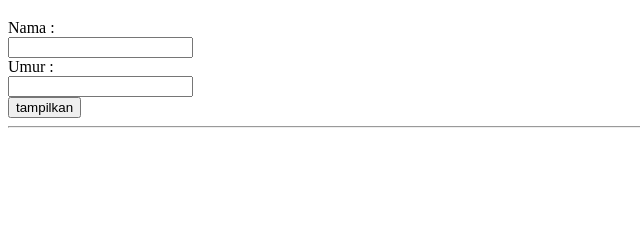
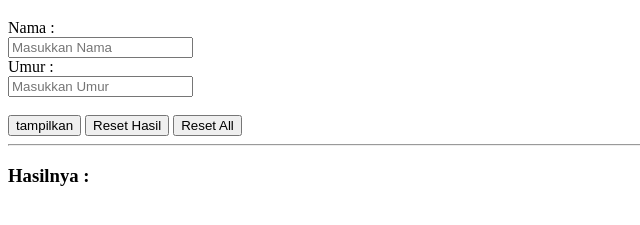
Before and after one commit to ronabumigumilang/input_output.github.io, a plain HTML site: page index.html in a window 1280 px wide. Shown: the part 61-286 px from the top of the page, without its empty margins (0-640 px from the left). Drawn offline with Linux system fonts and the light colour scheme.

Commit message:
project pertama input dan output sederhana(penambahan tombol reset)

```diff
--- a/index.html
+++ b/index.html
@@ -11,13 +11,18 @@
     <h1>Aplikasi Input Output Sederhana</h1>
 
     <label for="">Nama : </label><br>
-    <input type="text" id="nama"><br>
+    <input type="text" id="nama" placeholder="Masukkan Nama" id="input-nama">
+    <br>
 
     <label for="">Umur : </label><br>
-    <input type="text" id="umur"><br>
+    <input type="text" id="umur" placeholder="Masukkan Umur"><br><br>
 
     <button onclick="tampil()">tampilkan</button>
+    <button onclick="reset()">Reset Hasil</button>
+    <button id="resetAllInput">Reset All</button>
     <hr>
+
+    <h3>Hasilnya : </h3>
 
     <div id="output"></div>
     <script src="script.js"></script>
--- a/script.js
+++ b/script.js
@@ -1,8 +1,21 @@
 const output = document.querySelector('#output')
 const nama = document.querySelector('#nama')
 const umur = document.querySelector('#umur')
+let resetAll = document.querySelector('#resetAllInput')
+let inputs = document.querySelectorAll('input')
 function tampil() {
     // alert('tombol berfungsi!')
     // output.innerHTML = nama.value
     output.innerHTML = `Halo nama saya ${nama.value} dan umur saya ${umur.value}`
 }
+
+function reset() {
+    output.innerHTML = '';
+}
+
+resetAll.addEventListener('click', () => {
+    // inputs.forEach((input) => input.value = '')
+    inputs.forEach(function(input) {
+        input.value = ''
+    })
+})
```
